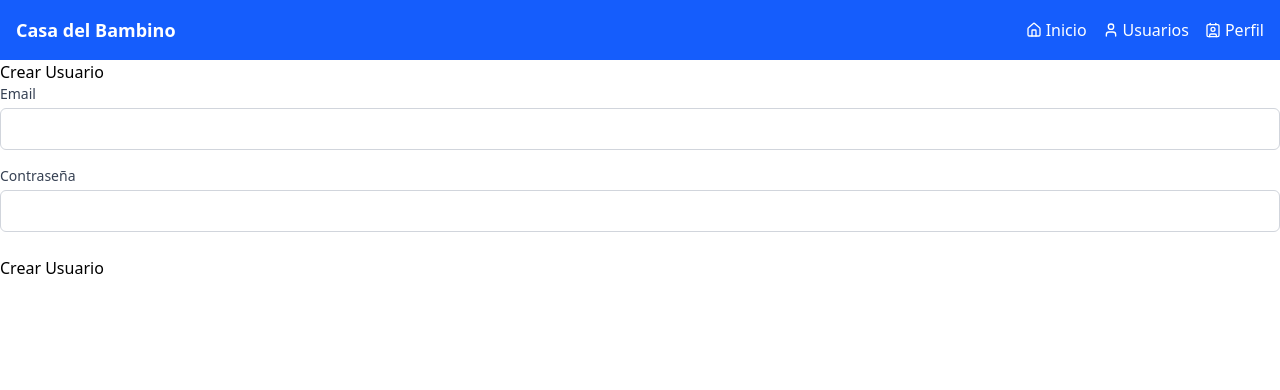
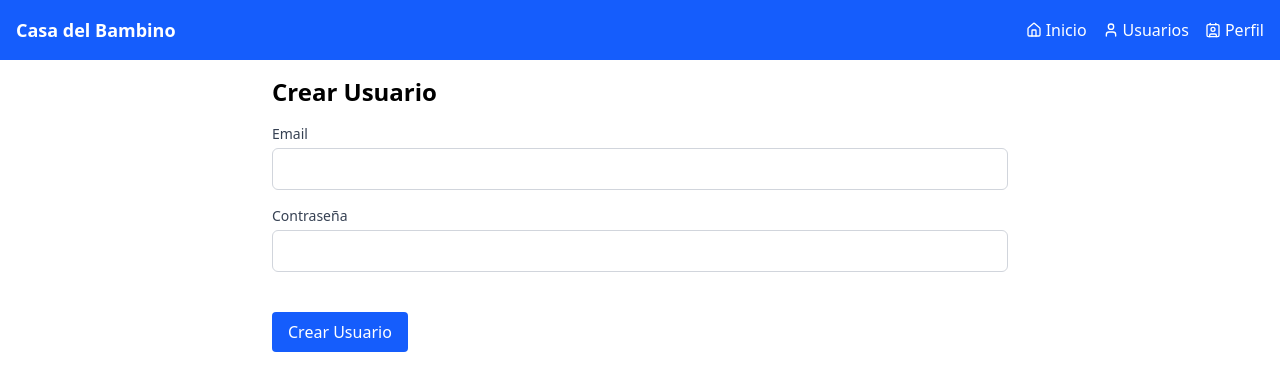
Before and after one commit to LuisGomezTrujillo/observari_frontend, a React (Vite) app: page /usuarios in a window 1280 px wide. Shown: the top 390 px of the page. Built offline with nearby package versions, Linux system fonts and the light colour scheme.

Commit message:
FIX: Fix styles Usuarios.txt

```diff
--- a/src/pages/Usuarios.jsx
+++ b/src/pages/Usuarios.jsx
@@ -9,23 +9,31 @@ export const Usuarios = () => {
   });
   const [loading, setLoading] = useState(false);
   const [error, setError] = useState(null);
+  const [errors, setErrors] = useState({});
 
   const handleChange = (e) => {
-    setForm({
-      ...form,
-      [e.target.name]: e.target.value,
-    });
+    setForm({ ...form, [e.target.name]: e.target.value });
+    setErrors({ ...errors, [e.target.name]: "" });
+    setError(null);
+  };
+
+  const validate = () => {
+    const newErrors = {};
+    if (!form.email) newErrors.email = "Campo requerido";
+    if (!form.password) newErrors.password = "Campo requerido";
+    setErrors(newErrors);
+    return Object.keys(newErrors).length === 0;
   };
 
   const handleSubmit = async (e) => {
     e.preventDefault();
+    if (!validate()) return;
     setLoading(true);
     setError(null);
 
     try {
       const response = await axios.post("http://localhost:8000/users/", form);
       console.log("Usuario creado:", response.data);
-      // Aquí puedes hacer algo después de crear el usuario, como redirigir o limpiar el formulario
     } catch (err) {
       setError("Hubo un error al crear el usuario");
       console.error(err);
@@ -35,13 +43,22 @@ export const Usuarios = () => {
   };
 
   return (
-    <form onSubmit={handleSubmit} noValidate={true}>
-      <h2>Crear Usuario</h2>
-      <FormUsuario form={form} handleChange={handleChange} />
-      {error && <div className="error">{error}</div>}
-      <button type="submit" disabled={loading}>
-        {loading ? "Cargando..." : "Crear Usuario"}
-      </button>
-    </form>
+    <div className="max-w-3xl mx-auto p-4">
+      <h2 className="text-2xl font-bold mb-4">Crear Usuario</h2>
+      <form onSubmit={handleSubmit} noValidate>
+        <FormUsuario form={form} handleChange={handleChange} />
+        {Object.values(errors).map((msg, i) => (
+          <p key={i} className="text-red-600 text-sm">{msg}</p>
+        ))}
+        {error && <p className="text-red-600 text-sm">{error}</p>}
+        <button
+          type="submit"
+          className="mt-4 bg-blue-600 text-white px-4 py-2 rounded hover:bg-blue-700"
+          disabled={loading}
+        >
+          {loading ? "Cargando..." : "Crear Usuario"}
+        </button>
+      </form>
+    </div>
   );
 };
```
